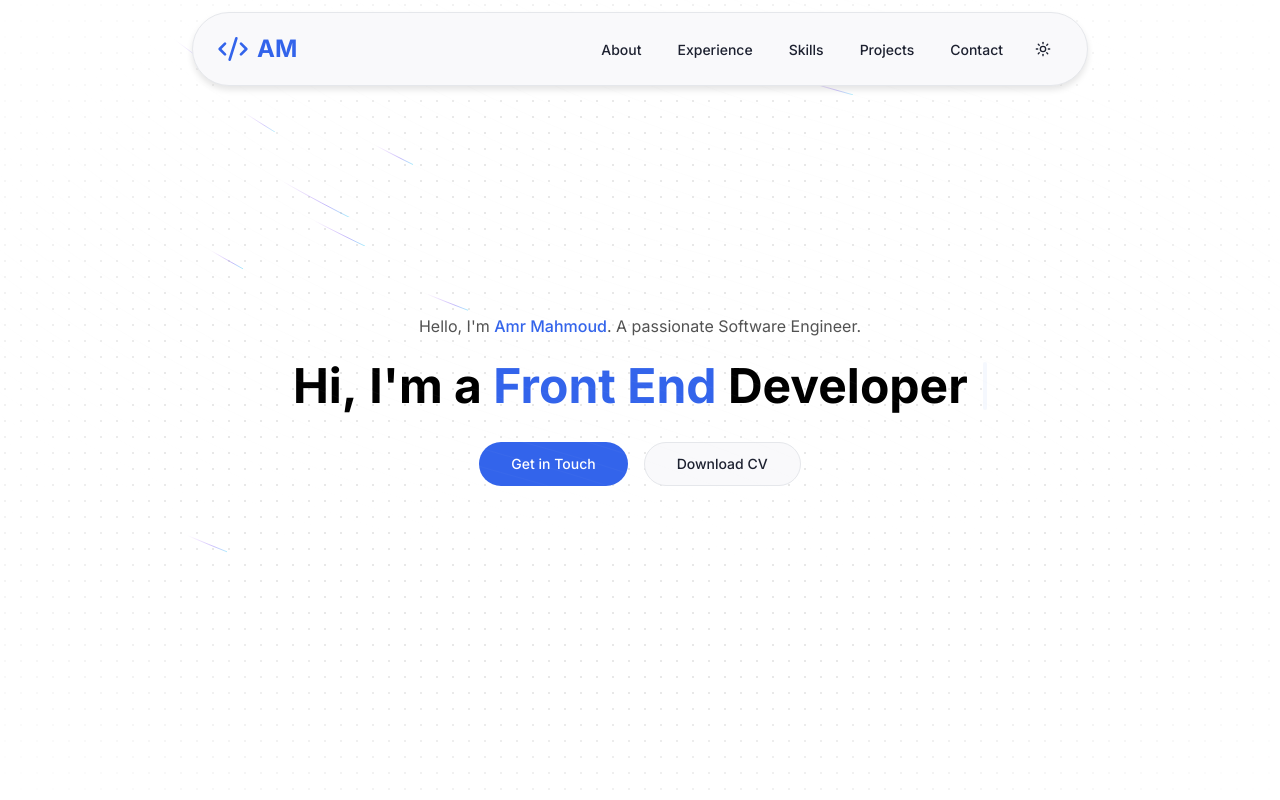
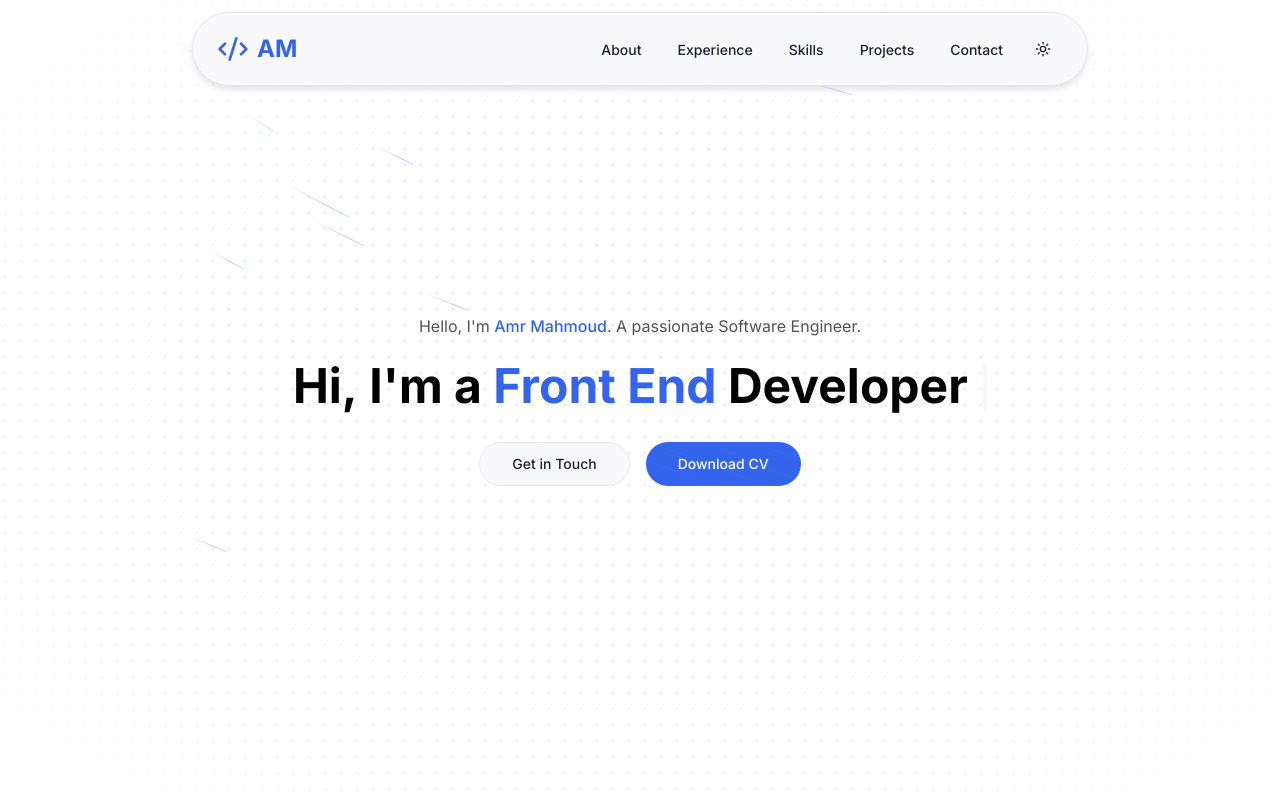
Before and after one commit to AmrAbouElkair/Portfolio, a Next.js app: page / in a window 1280 px wide. Shown: the top 800 px of the page. Built offline with nearby package versions, Linux system fonts and the light colour scheme.

Commit message:
Refactor Hero component buttons for improved styling and accessibility

```diff
--- a/src/components/views/home/sections/Hero.tsx
+++ b/src/components/views/home/sections/Hero.tsx
@@ -45,19 +45,20 @@ export default function Hero() {
           </div>
           <div className="flex justify-center space-x-4">
             <Button
+              variant="outline"
               size="lg"
-              className="rounded-full px-8 text-white transition-transform hover:scale-105"
+              className="rounded-full px-8 transition-transform hover:scale-105 hover:bg-[#F9F9FB] hover:text-black dark:hover:bg-[#0B0D13] dark:hover:text-white"
               asChild
             >
               <Link href="#contact">Get in Touch</Link>
             </Button>
             <Button
-              variant="outline"
               size="lg"
-              className="rounded-full px-8 transition-transform hover:scale-105 hover:bg-[#F9F9FB] hover:text-black dark:hover:bg-[#0B0D13] dark:hover:text-white"
+              className="rounded-full px-8 text-white transition-transform hover:scale-105"
               asChild
             >
-              <Link href="#projects">Download CV</Link>
+              {/* <Link href="#projects">Download CV</Link> */}
+              <span>Download CV</span>
             </Button>
           </div>
         </motion.div>
```
